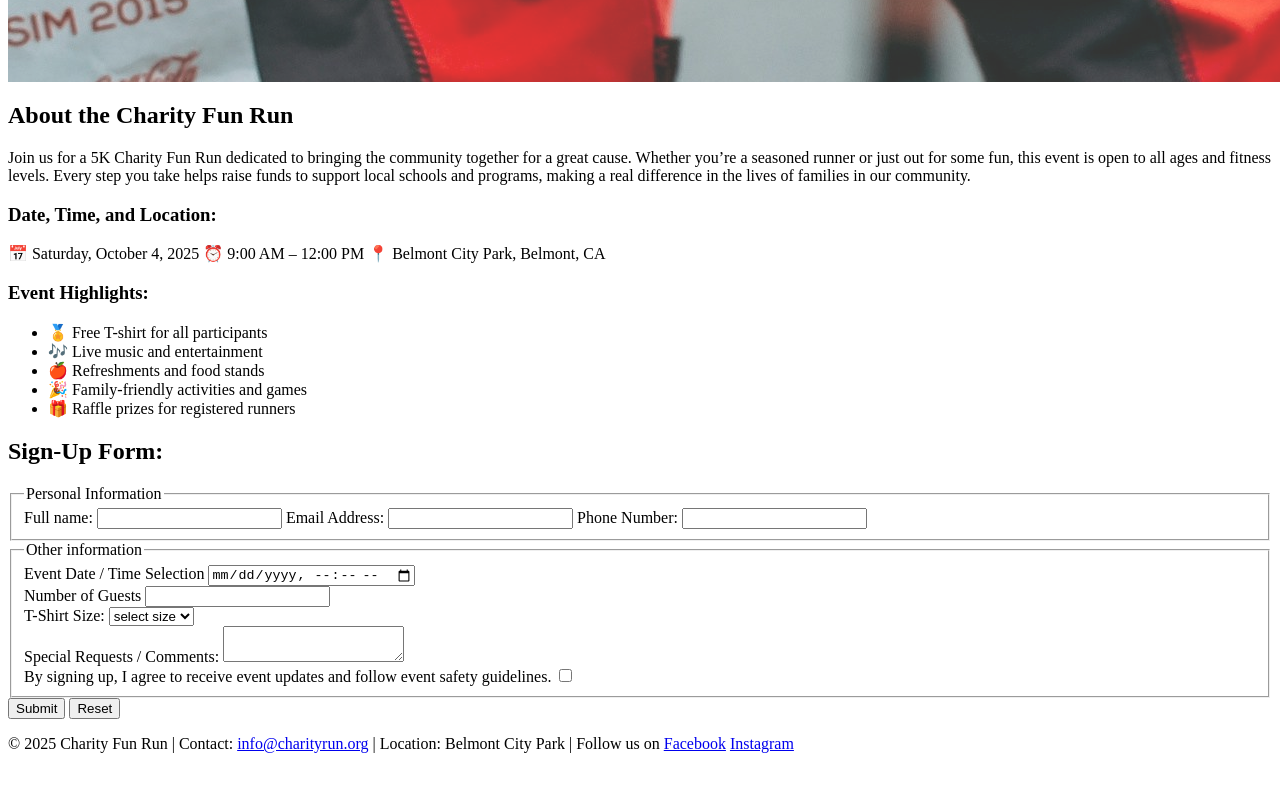
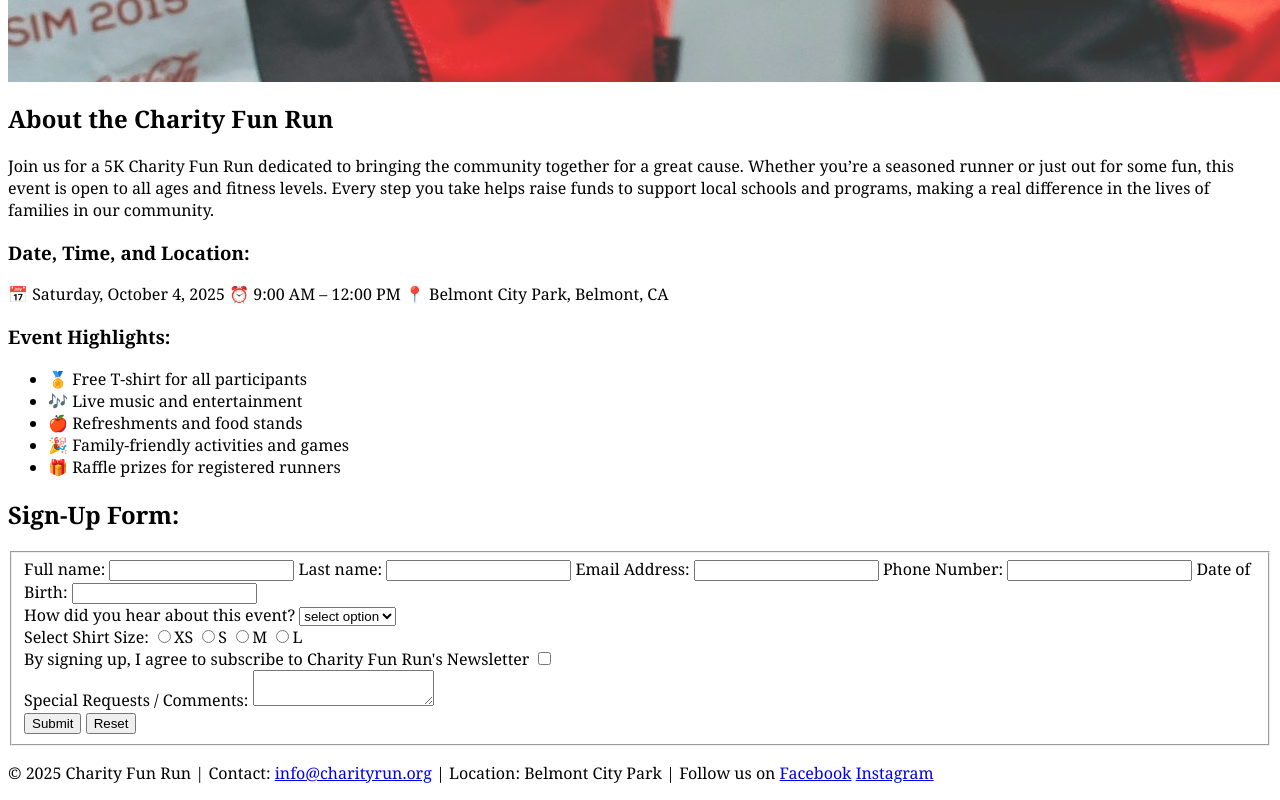
Before and after one commit to ediajiatas-gif/Event-Signup-Page-Project, a plain HTML site: page index.html in a window 1280 px wide. Shown: the part 726-1526 px from the top of the page. Before the commit the page ends 1495 px from the top, so only its background shows below. Drawn offline with Linux system fonts and the light colour scheme.

Commit message:
updated Sign up form information

```diff
--- a/index.html
+++ b/index.html
@@ -7,10 +7,15 @@
     <link rel="stylesheet" href="styles.css" />
   </head>
   <body>
+
+    <!-- Header Starts Here: -->
     <header>
       <h1>5K Charity Fun Run</h1>
       <p>5K run to raise funds for local schools</p>
     </header>
+    <!-- Header Ends Here. -->
+
+    <!-- Event Information Section Starts Here:-->
     <section>
       <h2>About the Charity Fun Run</h2>
       <p>
@@ -35,46 +40,57 @@
         <li>🎁 Raffle prizes for registered runners</li>
       </ul>
     </section>
+    <!-- Event Information Section Ends Here. -->
+
+    <!-- Sign uo form Starts Here: -->
     <main>
       <h2>Sign-Up Form:</h2>
       <fieldset>
-        <legend>Personal Information</legend>
-        <label for="full-name">Full name:</label>
-        <input type="text" id="full-name" required />
+
+        <label for="first-name">Full name:</label>
+        <input type="text" id="first-name" required />
+
+        <label for="last-name">Last name:</label>
+        <input type="text" id="last-name" required />
 
         <label for="email">Email Address:</label>
         <input type="text" id="email" required />
 
-        <label for="cell">Phone Number:</label>
-        <input type="text" id="cell" required />
-      </fieldset>
+        <label for="tel">Phone Number:</label>
+        <input type="text" id="tel" optional />
 
-      <fieldset>
-        <legend>Other information</legend>
-        <div class="eventdatetime">
-          <label for="event-datetime">Event Date / Time Selection</label>
-          <input
-            type="datetime-local"
-            id="event-datetime"
-            name="event-datetime"
-            required
-          />
+        <label for="dob">Date of Birth:</label>
+        <input type="text" id="dob" required />
+
+        <div class="dropdownmenu">
+          <label for="dropdownmenu">How did you hear about this event?</label>
+          <select name="select-option" id="dropdownmenu" required>
+            <option value="select-option">select option</option>
+            <option value="Facebook">Facebook</option>
+            <option value="X">X</option>
+            <option value="Instagram">Instagram</option>
+            <option value=Other">Other</option>
+          </select>
         </div>
 
-        <div class="numberofguests">
-          <label for="guests">Number of Guests</label>
-          <input type="number" id="guests" required />
+        <div>
+          <label for="shirt-size">Select Shirt Size:</label>
+          <input type="radio" id="XS" name="shirt-size">XS</input>
+
+          <label for="shirt-size"></label>
+          <input type="radio" id="S" name="shirt-size">S</input>
+
+          <label for="shirt-size"></label>
+          <input type="radio" id="M" name="shirt-size">M</input>
+
+          <label for="shirt-size"></label>
+          <input type="radio" id="L" name="shirt-size">L</input>
         </div>
 
-        <div class="dropdown">
-          <label for="dropdownmenu">T-Shirt Size:</label>
-          <select name="shirt-size" id="dropdownmenu" required>
-            <option value="select size">select size</option>
-            <option value="S">S</option>
-            <option value="M">M</option>
-            <option value="L">L</option>
-            <option value="XL">XL</option>
-          </select>
+        <div class="agreeterms">
+          <label for="terms">
+            By signing up, I agree to subscribe to Charity Fun Run's Newsletter</label>
+          <input type="checkbox" required />
         </div>
 
         <div class="comments">
@@ -82,17 +98,12 @@
           <textarea name="textarea" id="comments"></textarea>
         </div>
 
-        <div class="agreeterms">
-          <label for="terms"
-            >By signing up, I agree to receive event updates and follow event
-            safety guidelines.</label
-          >
-          <input type="checkbox" required />
-        </div>
-      </fieldset>
       <button type="submit">Submit</button>
       <button type="reset">Reset</button>
+         </fieldset>
     </main>
+    <!-- Sign up form Ends Here -->
+
     <footer>
       <p>
         © 2025 Charity Fun Run | Contact:
--- a/styles.css
+++ b/styles.css
@@ -1,5 +1,6 @@
 body {
   background: url(assets/);
+  font-family: Georgia, "Times New Roman", Times, serif;
 }
 
 header {
```
Lines whose indentation alone changed are shown as unchanged.
